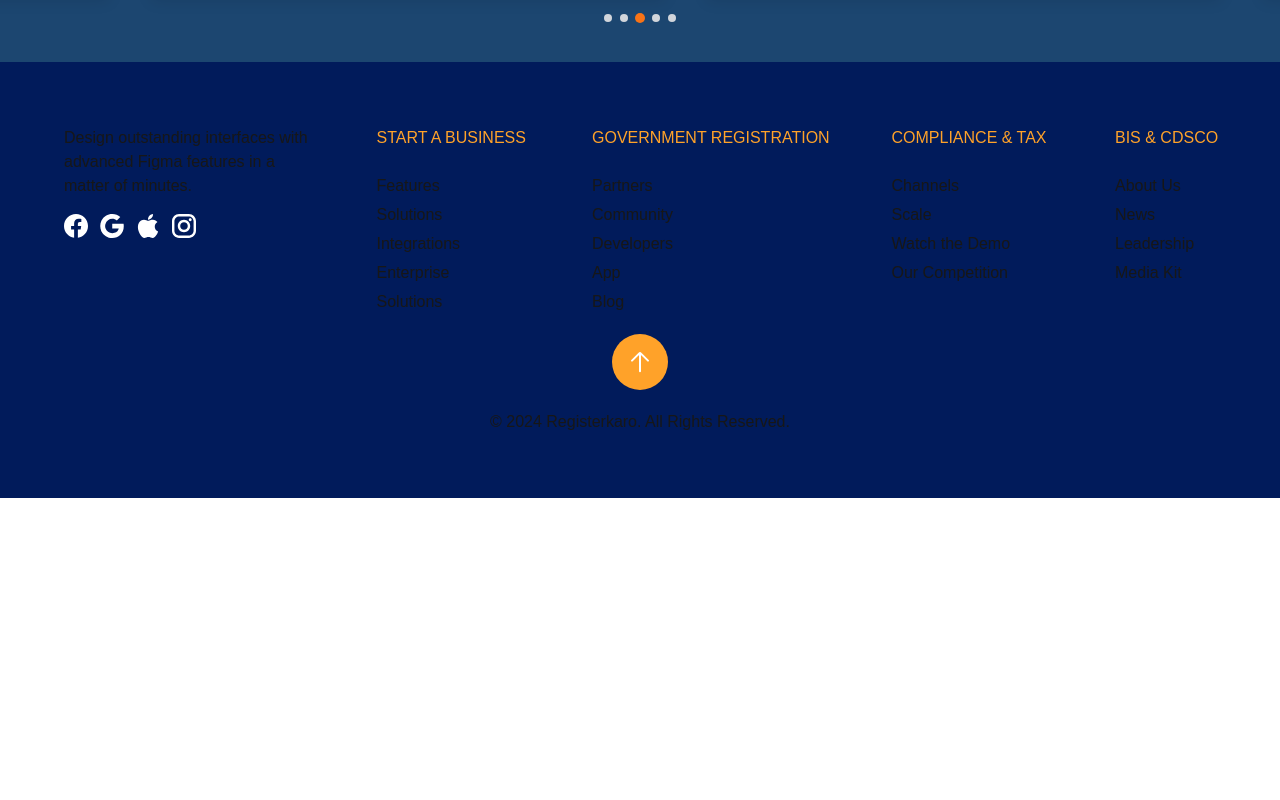
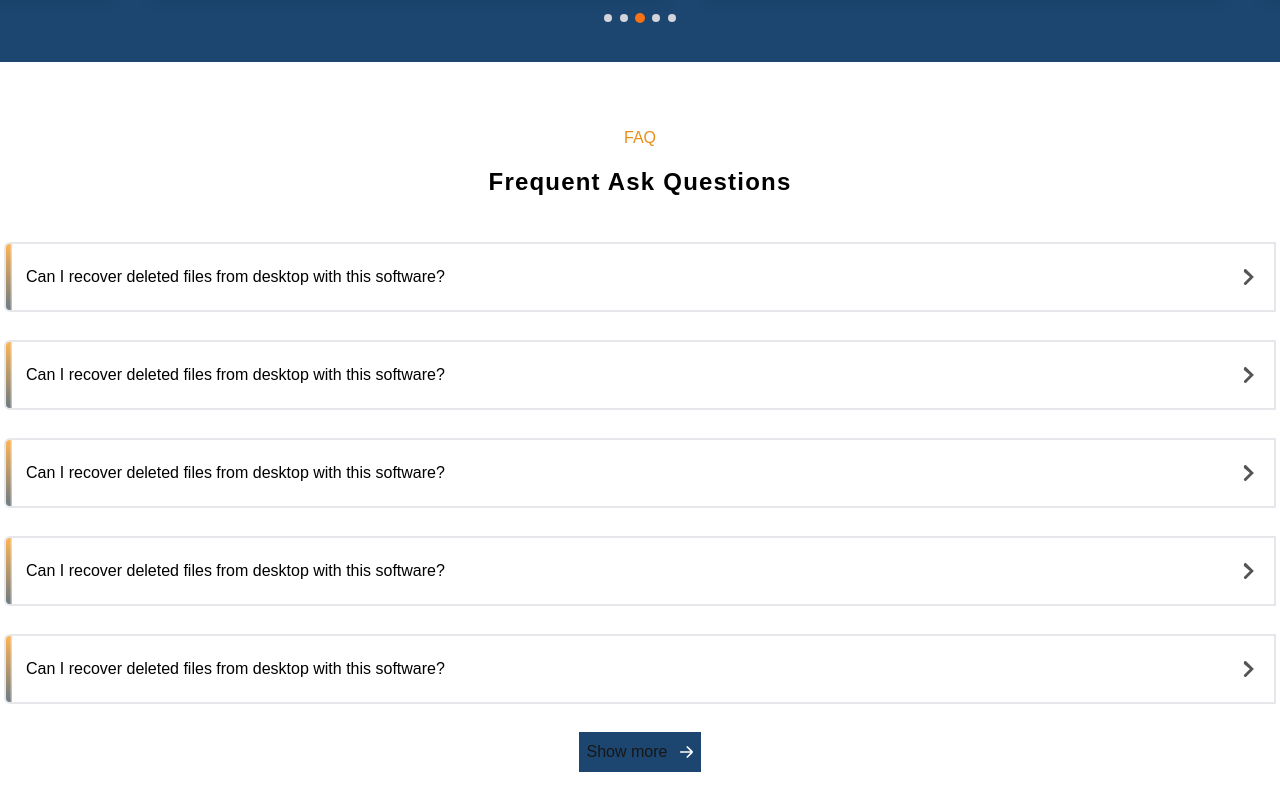
Before and after one commit to Arvindkr123/register-kero, a Next.js app: page / in a window 1280 px wide. Shown: the part 6720-7520 px from the top of the page. Before the commit the page ends 7218 px from the top, so only its background shows below. Built offline with nearby package versions, Linux system fonts and the light colour scheme.

Commit message:
added faq sections

```diff
--- a/src/app/page.js
+++ b/src/app/page.js
@@ -1,6 +1,8 @@
 "use client";
 
+import FaqQuestions from "@/components/faq-questions/Faq-questions";
 import MainHero from "@/components/hero/MainHero";
+
 import TestimonialSlider from "@/components/testimonial_sider/TestiMonialSider";
 import Image from "next/image";
 import Link from "next/link";
@@ -816,73 +818,14 @@ export default function Home() {
 
 
       {/* Customer reviews goes here  */}
-      {/* <div className="bg-[#1C4670] h-[513px] p-10">
-        <div className="header flex justify-between">
-          <h1 className="font-bold text-3xl tracking-wider text-white">
-            What people say about us
-          </h1>
-          <div className="slider flex gap-4">
-            <div className="left cursor-pointer">
-              <Image src="/leftArrow.png" width={42.86} height={42.86} alt="Left arrow" />
-            </div>
-            <div className="right cursor-pointer">
-              <Image src="/rightArrow.png" width={42.86} height={42.86} alt="Right arrow" />
-            </div>
-          </div>
-        </div>
+      <TestimonialSlider />
 
-        <div className="cards flex flex-wrap gap-4 mt-10">
-          {Array.from({ length: 10 }).map((_, index) => (
-            <div key={index} className="card bg-white w-[520px] my-10 rounded-md shadow-lg">
-              <div className="ratingAndQuote flex justify-between p-5">
-                <svg
-                  width="32"
-                  height="28"
-                  viewBox="0 0 32 28"
-                  fill="none"
-                  xmlns="http://www.w3.org/2000/svg"
-                >
-                  <path
-                    d="M18.2084 28V19.5804C18.2084 14.2937 19.3502 9.98602 21.6338 6.65734C23.9775 3.2634 27.4329 1.04429 32 0V6.36364C29.9568 6.88578 28.3343 7.8648 27.1324 9.3007C25.9305 10.6713 25.1493 12.3357 24.7887 14.2937H30.1972V28H18.2084ZM0 28V19.5804C0 14.2937 1.14178 9.98602 3.42535 6.65734C5.76901 3.2634 9.19437 1.04429 13.7014 0V6.36364C11.6582 6.88578 10.0357 7.8648 8.8338 9.3007C7.63192 10.6713 6.8507 12.3357 6.49014 14.2937H11.8986V28H0Z"
-                    fill="url(#gradient-{index})"
-                  />
-                  <defs>
-                    <linearGradient
-                      id={`gradient-${index}`}
-                      x1="16"
-                      y1="0"
-                      x2="16"
-                      y2="28"
-                      gradientUnits="userSpaceOnUse"
-                    >
-                      <stop stopColor="#FFA229" />
-                      <stop offset="0.78125" stopColor="#1C4670" />
-                    </linearGradient>
-                  </defs>
-                </svg>
 
-                <Image src="/reviews/Star.png" width={139} height={29} alt="Rating stars" />
-              </div>
+      {/* Faq Questions start here */}
+      <FaqQuestions />
 
-              <p className="text-gray-600 p-5">
-                Ut enim ad minim veniam, quis nostrud exercitation ullamco laboris nisi ut aliquip
-                ex ea commodo consequat aute irure sint amet occaecat cupidatat non proident ea
-                commodo consequat aute irure sint amet occaecat cupidatat non proident.
-              </p>
+      {/* Manage Your Service */}
 
-              <div className="user-section p-5 flex items-center gap-3 text-black">
-                <Image src="/reviews/user1.png" width={70} height={70} alt="User profile" />
-                <div className="info">
-                  <h1 className="font-bold text-sm">Chris</h1>
-                  <p className="font-light text-xs">President and CEO, PrintReach, USA</p>
-                </div>
-              </div>
-            </div>
-          ))}
-        </div>
-      </div> */}
-
-      <TestimonialSlider />
 
 
     </>
--- /dev/null
+++ b/src/components/faq-questions/Faq-questions.jsx
@@ -0,0 +1,171 @@
+import React from "react";
+import Image from "next/image";
+
+const FaqQuestions = () => {
+  return (
+    <div className="bg-white p-16">
+      <main className="flex flex-col items-center justify-center gap-7">
+        <header>
+          <h1 className="text-center text-[#EB8D15]">FAQ</h1>
+          <h1 className="text-2xl text-black font-bold  tracking-wider my-4">
+            Frequent Ask Questions{" "}
+          </h1>
+        </header>
+
+        <div className="card flex items-center justify-between  gap-16 text-black w-[1272px] h-[70px] border-2 p-5 relative overflow-hidden rounded-l-md">
+          <Image
+            src="/faq/letBar.png"
+            width={10}
+            height={0}
+            alt="left bar"
+            className="absolute -top-[1px] -left-[4px]"
+          />
+          <h1 className="bg-white z-30">
+            Can I recover deleted files from desktop with this software?
+          </h1>
+          <svg
+            width="11"
+            height="16"
+            viewBox="0 0 11 16"
+            fill="none"
+            xmlns="http://www.w3.org/2000/svg"
+          >
+            <path
+              fill-rule="evenodd"
+              clip-rule="evenodd"
+              d="M10.9 8L9.90002 7L2.90002 0H1.90002L0.900024 1V3L6.90002 8L0.900024 14V15L1.90002 16H2.90002L9.90002 9L10.9 8Z"
+              fill="#555555"
+            />
+          </svg>
+        </div>
+
+        <div className="card flex items-center justify-between  gap-16 text-black w-[1272px] h-[70px] border-2 p-5 relative overflow-hidden rounded-l-md">
+          <Image
+            src="/faq/letBar.png"
+            width={10}
+            height={0}
+            alt="left bar"
+            className="absolute -top-[1px] -left-[4px]"
+          />
+          <h1 className="bg-white z-30">
+            Can I recover deleted files from desktop with this software?
+          </h1>
+          <svg
+            width="11"
+            height="16"
+            viewBox="0 0 11 16"
+            fill="none"
+            xmlns="http://www.w3.org/2000/svg"
+          >
+            <path
+              fill-rule="evenodd"
+              clip-rule="evenodd"
+              d="M10.9 8L9.90002 7L2.90002 0H1.90002L0.900024 1V3L6.90002 8L0.900024 14V15L1.90002 16H2.90002L9.90002 9L10.9 8Z"
+              fill="#555555"
+            />
+          </svg>
+        </div>
+
+        <div className="card flex items-center justify-between  gap-16 text-black w-[1272px] h-[70px] border-2 p-5 relative overflow-hidden rounded-l-md">
+          <Image
+            src="/faq/letBar.png"
+            width={10}
+            height={0}
+            alt="left bar"
+            className="absolute -top-[1px] -left-[4px]"
+          />
+          <h1 className="bg-white z-30">
+            Can I recover deleted files from desktop with this software?
+          </h1>
+          <svg
+            width="11"
+            height="16"
+            viewBox="0 0 11 16"
+            fill="none"
+            xmlns="http://www.w3.org/2000/svg"
+          >
+            <path
+              fill-rule="evenodd"
+              clip-rule="evenodd"
+              d="M10.9 8L9.90002 7L2.90002 0H1.90002L0.900024 1V3L6.90002 8L0.900024 14V15L1.90002 16H2.90002L9.90002 9L10.9 8Z"
+              fill="#555555"
+            />
+          </svg>
+        </div>
+        <div className="card flex items-center justify-between  gap-16 text-black w-[1272px] h-[70px] border-2 p-5 relative overflow-hidden rounded-l-md">
+          <Image
+            src="/faq/letBar.png"
+            width={10}
+            height={0}
+            alt="left bar"
+            className="absolute -top-[1px] -left-[4px]"
+          />
+          <h1 className="bg-white z-30">
+            Can I recover deleted files from desktop with this software?
+          </h1>
+          <svg
+            width="11"
+            height="16"
+            viewBox="0 0 11 16"
+            fill="none"
+            xmlns="http://www.w3.org/2000/svg"
+          >
+            <path
+              fill-rule="evenodd"
+              clip-rule="evenodd"
+              d="M10.9 8L9.90002 7L2.90002 0H1.90002L0.900024 1V3L6.90002 8L0.900024 14V15L1.90002 16H2.90002L9.90002 9L10.9 8Z"
+              fill="#555555"
+            />
+          </svg>
+        </div>
+
+        <div className="card flex items-center justify-between  gap-16 text-black w-[1272px] h-[70px] border-2 p-5 relative overflow-hidden rounded-l-md">
+          <Image
+            src="/faq/letBar.png"
+            width={10}
+            height={0}
+            alt="left bar"
+            className="absolute -top-[1px] -left-[4px]"
+          />
+          <h1 className="bg-white z-30">
+            Can I recover deleted files from desktop with this software?
+          </h1>
+          <svg
+            width="11"
+            height="16"
+            viewBox="0 0 11 16"
+            fill="none"
+            xmlns="http://www.w3.org/2000/svg"
+          >
+            <path
+              fill-rule="evenodd"
+              clip-rule="evenodd"
+              d="M10.9 8L9.90002 7L2.90002 0H1.90002L0.900024 1V3L6.90002 8L0.900024 14V15L1.90002 16H2.90002L9.90002 9L10.9 8Z"
+              fill="#555555"
+            />
+          </svg>
+        </div>
+
+        <button className="bg-[#1C4670] p-2 flex justify-center items-center gap-3">
+          Show more{" "}
+          <svg
+            width="14"
+            height="12"
+            viewBox="0 0 14 12"
+            fill="none"
+            xmlns="http://www.w3.org/2000/svg"
+          >
+            <path
+              d="M1.66667 6H12.5M8.33333 1L12.7441 5.41074C13.0695 5.73618 13.0695 6.26382 12.7441 6.58926L8.33333 11"
+              stroke="white"
+              stroke-width="1.67"
+              stroke-linecap="round"
+            />
+          </svg>
+        </button>
+      </main>
+    </div>
+  );
+};
+
+export default FaqQuestions;
```
Also changed, not shown: public/Phone.png (added), public/faq/letBar.png (added).
